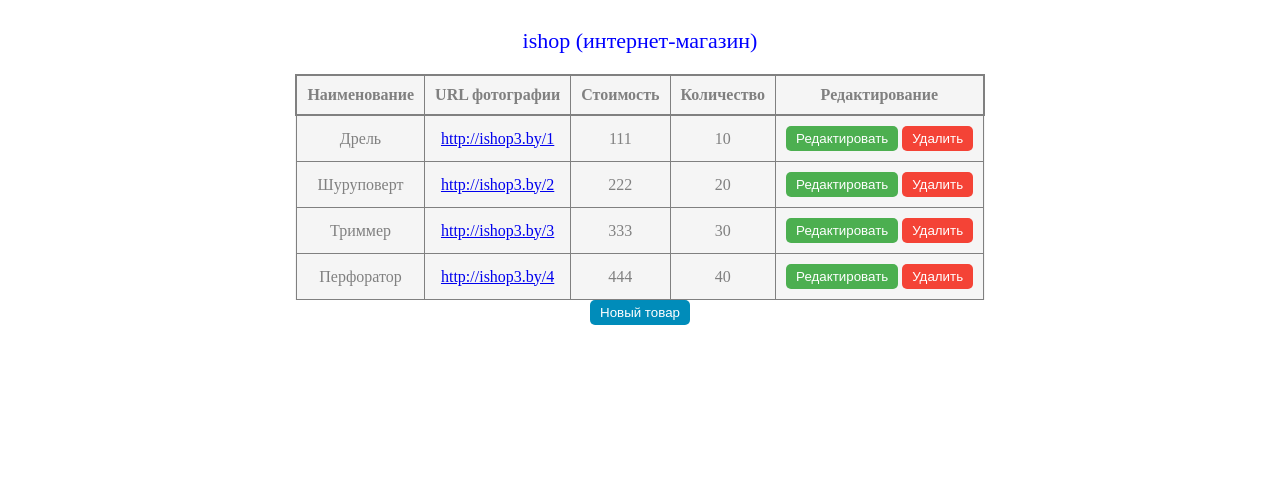
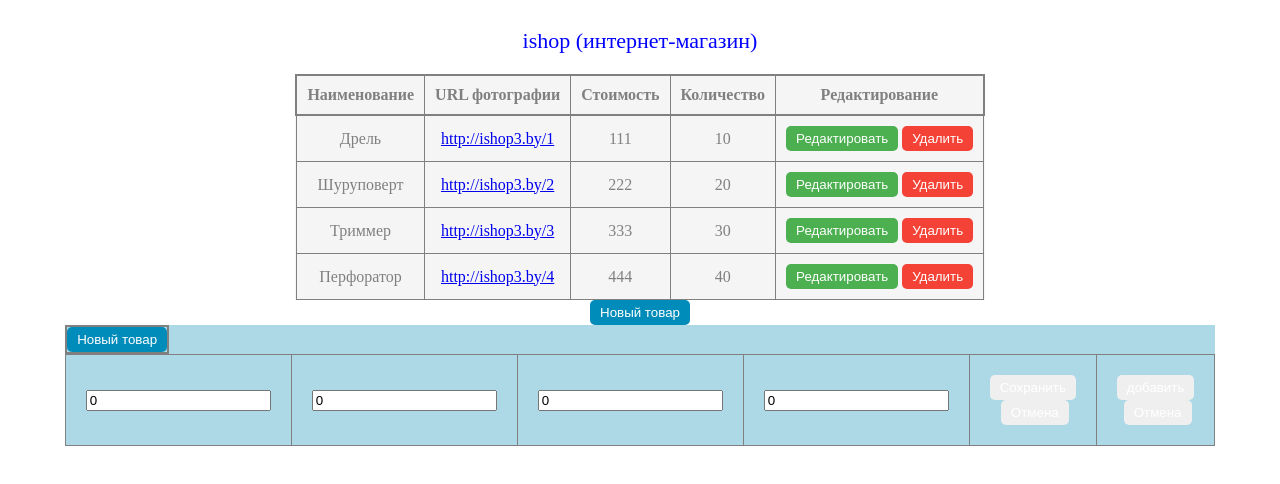
Before and after one commit to dementey/FD3-Haiduk, a React app in the folder ishop3/: page / in a window 1280 px wide. Both pictures are taken after a click on the button "Новый товар". Shown: the top 484 px of the page. Built offline with nearby package versions, Linux system fonts and the light colour scheme.

Commit message:
draft version is ready

```diff
--- a/ishop3/components/card.js
+++ b/ishop3/components/card.js
@@ -4,6 +4,7 @@ import PropTypes from 'prop-types';
 
 import './ishop.css';
 import { validateText, validateUrl, validateNumber } from "./validate";
+
 class Card extends React.Component {
 
     static propTypes = {
@@ -17,6 +18,8 @@ class Card extends React.Component {
             }),
         currentButtonEditClicked: PropTypes.bool.isRequired,
         cbCard: PropTypes.func.isRequired,
+        newProduct: PropTypes.bool.isRequired,
+        allProducts:PropTypes.number.isRequired,
     };
 
 
@@ -30,6 +33,7 @@ class Card extends React.Component {
         editUrlValidate: true,
         editPriceValidate: true,
         editAmountValidate: true,
+        newProductState: false,
     };
 
 
@@ -55,29 +59,46 @@ class Card extends React.Component {
 
     isSave = (EO) => {
         if (this.state.editNumValidate && this.state.editUrlValidate && this.state.editPriceValidate && this.state.editAmountValidate)
-            this.props.cbCard({ "code": this.state.editNum, "name": this.state.editName, "url": this.state.editUrl, "price": Number(this.state.editPrice), "amount": Number(this.state.editAmount) });
+            this.props.cbCard({ "code": this.state.editNum, "name": this.state.editName, "url": this.state.editUrl, "price": Number(this.state.editPrice), "amount": Number(this.state.editAmount) }, false);
+    };
+    isСancel = (EO) => {
+        this.props.cbCard({ "code": this.props.editNum, "name": this.props.editName, "url": this.props.editUrl, "price": Number(this.props.editPrice), "amount": Number(this.props.editAmount) }, false);
     };
 
 
+    isNew = (EO) => {
+        this.setState(() => { return { newProductState: true }; });
+        this.props.cbCard({ "code": this.props.editNum, "name": this.props.editName, "url": this.props.editUrl, "price": Number(this.props.editPrice), "amount": Number(this.props.editAmount) }, true, true);
+    };
+
+isAdd=(EO)=>{
+    this.props.cbCard({ "code": this.props.allProducts+1, "name": this.props.editName, "url": this.props.editUrl, "price": Number(this.props.editPrice), "amount": Number(this.props.editAmount) }, false);
+};
+
     render() {
+        console.log(this.props.newProduct);
+        console.log(this.props.allProducts);
         return (
+
+
             <table className='cardTable'>
                 <tbody>
+                    <thead> <button className="newButton" onClick={this.isNew}>Новый товар</button></thead>
                     <tr>
                         <td>
-                            <input type='text' className='editName' defaultValue={this.props.curentCard.name} disabled={!this.props.currentButtonEditClicked} onChange={this.isEdit} />
+                            <input type='text' className='editName' defaultValue={!(this.props.newProduct) ? this.props.curentCard.name : 0} disabled={!this.props.currentButtonEditClicked} onChange={this.isEdit} />
                             {(!this.state.editNumValidate) && <div className='warning'>Повторите попытку ввода на русском языке</div>}
                         </td>
                         <td>
-                            <input type='text' className='editUrl' defaultValue={this.props.curentCard.url} disabled={!this.props.currentButtonEditClicked} onChange={this.isEdit} />
+                            <input type='text' className='editUrl' defaultValue={(!this.props.newProduct) ? this.props.curentCard.url : 0} disabled={!this.props.currentButtonEditClicked} onChange={this.isEdit} />
                             {(!this.state.editUrlValidate) && <div className='warning'>Введите пожалуйста URL в формате https://www.ваш_сайт.домен/</div>}
                         </td>
                         <td>{
-                            <input type='text' className='editPrice' defaultValue={this.props.curentCard.price} disabled={!this.props.currentButtonEditClicked} onChange={this.isEdit} />}
+                            <input type='text' className='editPrice' defaultValue={(!this.props.newProduct) ? this.props.curentCard.price : 0} disabled={!this.props.currentButtonEditClicked} onChange={this.isEdit} />}
                             {(!this.state.editPriceValidate) && <div className='warning'>Вы ввели не число, повторите попытку ввода</div>}
                         </td>
                         <td>{
-                            <input type='text' className='editAmount' defaultValue={this.props.curentCard.amount} disabled={!this.props.currentButtonEditClicked} onChange={this.isEdit} />}
+                            <input type='text' className='editAmount' defaultValue={(!this.props.newProduct) ? this.props.curentCard.amount : 0} disabled={!this.props.currentButtonEditClicked} onChange={this.isEdit} />}
                             {(!this.state.editAmountValidate) && <div className='warning'>Вы ввели не число, повторите попытку ввода</div>}
                         </td>
 
@@ -87,6 +108,15 @@ class Card extends React.Component {
                                 &nbsp;
                                 <button className="cancelButton" onClick={this.isСancel}>Отмена</button>
                             </td>}
+
+                        {(this.props.newProduct) &&
+                            <td>
+                                <button className="saveButton" onClick={this.isAdd}>добавить</button>
+                                &nbsp;
+                                <button className="cancelButton" onClick={this.isСancel}>Отмена</button>
+                            </td>}
+
+
                     </tr>
 
                 </tbody>
--- a/ishop3/components/ishop.js
+++ b/ishop3/components/ishop.js
@@ -32,12 +32,25 @@ class IShop extends React.Component {
     curentCard: '',
     currentButtonEditClicked: false,
     productsState: this.props.products,
+    newProduct: false,
   };
 
-  isSelectFunc = (curProd) => {
-    //console.log(curProd);
-    this.setState({ isSelected: curProd.num });
-    this.setState({ curentCard: curProd });
+  isSelectFunc = (curProd, del) => {
+
+
+    if (del) {
+      if (confirm('Вы желаете удалить товар?')) {
+        let arr = this.state.productsState;
+        delete arr[curProd.num - 1];
+        this.setState({ isSelected: false });
+        this.setState({ productsState: arr });
+
+      } else null;
+    }
+    else {
+      this.setState({ isSelected: curProd.num });
+      this.setState({ curentCard: curProd });
+    };
   };
 
   isNew = (EO) => {
@@ -45,23 +58,26 @@ class IShop extends React.Component {
   };
 
   isCard = (hash, isButtonEditClicked = false) => {
-    //this.setState({ curentCard: hash });
-    //console.log(hash);
+    //console.log(isButtonEditClicked);
     this.setState({ currentButtonEditClicked: isButtonEditClicked });
   };
 
-  cbCard = (a1) => {
-    console.log(a1);
-    console.log(this.state.productsState[a1.code-1]);
-let aaa=this.state.productsState;
-aaa[a1.code-1]=a1;
+  cbCard = (a1, a2, a3) => {
+    let aaa = this.state.productsState;
+    aaa[a1.code - 1] = a1;
     this.setState({ productsState: aaa });
+    this.setState({ isSelected: a2 });
+    this.setState({ newProduct: a3 });
   };
 
 
+  isNew = (EO) => {
+    this.setState(() => { return { newProduct: true }; });
+    this.setState({currentButtonEditClicked:true});
+};
+
   render() {
-
-    //console.log(this.state.curentCard);
+console.log(this.props.products.length);
     return (
       <div>
         <div className='Shop'>{this.props.shop}</div>
@@ -86,19 +102,22 @@ aaa[a1.code-1]=a1;
                 cbIsSelectFunc={this.isSelectFunc}
                 isClicked={this.state.isSelected == v.code ? true : false}
                 cbIsCard={this.isCard}
-              />
+                newProduct={this.state.newProduct}              />
             )}
           </tbody>
         </table>
-        <button className="newButton" onClick={this.isNew}  >Новый товар</button>
+         <button className="newButton" onClick={this.isNew}>Новый товар</button>
 
-        {this.state.isSelected ?
+        {this.state.isSelected||this.state.newProduct ?
           <Card className='card' key={10 + this.state.isSelected}
             curentCard={this.state.curentCard}
             currentButtonEditClicked={this.state.currentButtonEditClicked}
             cbCard={this.cbCard}
+            newProduct={this.state.newProduct}
+            allProducts={this.props.products.length}
           /> : null
         }
+
       </div>
 
     );
--- a/ishop3/components/product.js
+++ b/ishop3/components/product.js
@@ -17,12 +17,20 @@ class Product extends React.Component {
     };
 
     isSelected = (EO) => {
-        this.props.cbIsSelectFunc(this.props, false);
+        EO.preventDefault();
+        this.props.cbIsSelectFunc(this.props);
         if (!this.props.isClicked) this.props.cbIsCard(this.props, false);
     }
 
     isEdit = (EO) => {
+        EO.preventDefault();
         if (this.props.isClicked) this.props.cbIsCard(this.props, true);
+    };
+
+
+    isDelete = (EO) => {
+        EO.preventDefault();
+        this.props.cbIsSelectFunc(this.props, true);
     };
 
     render() {
```
